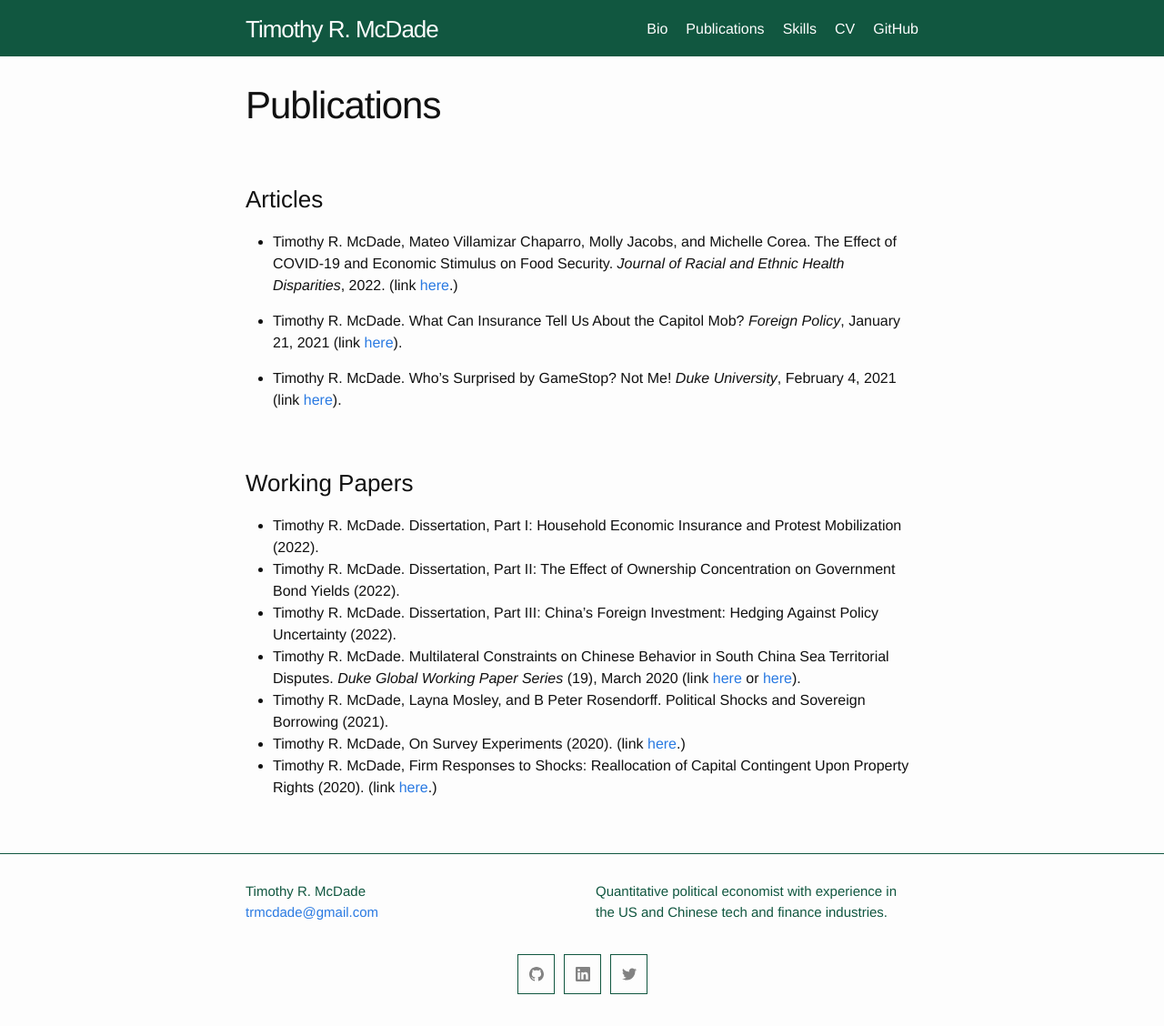
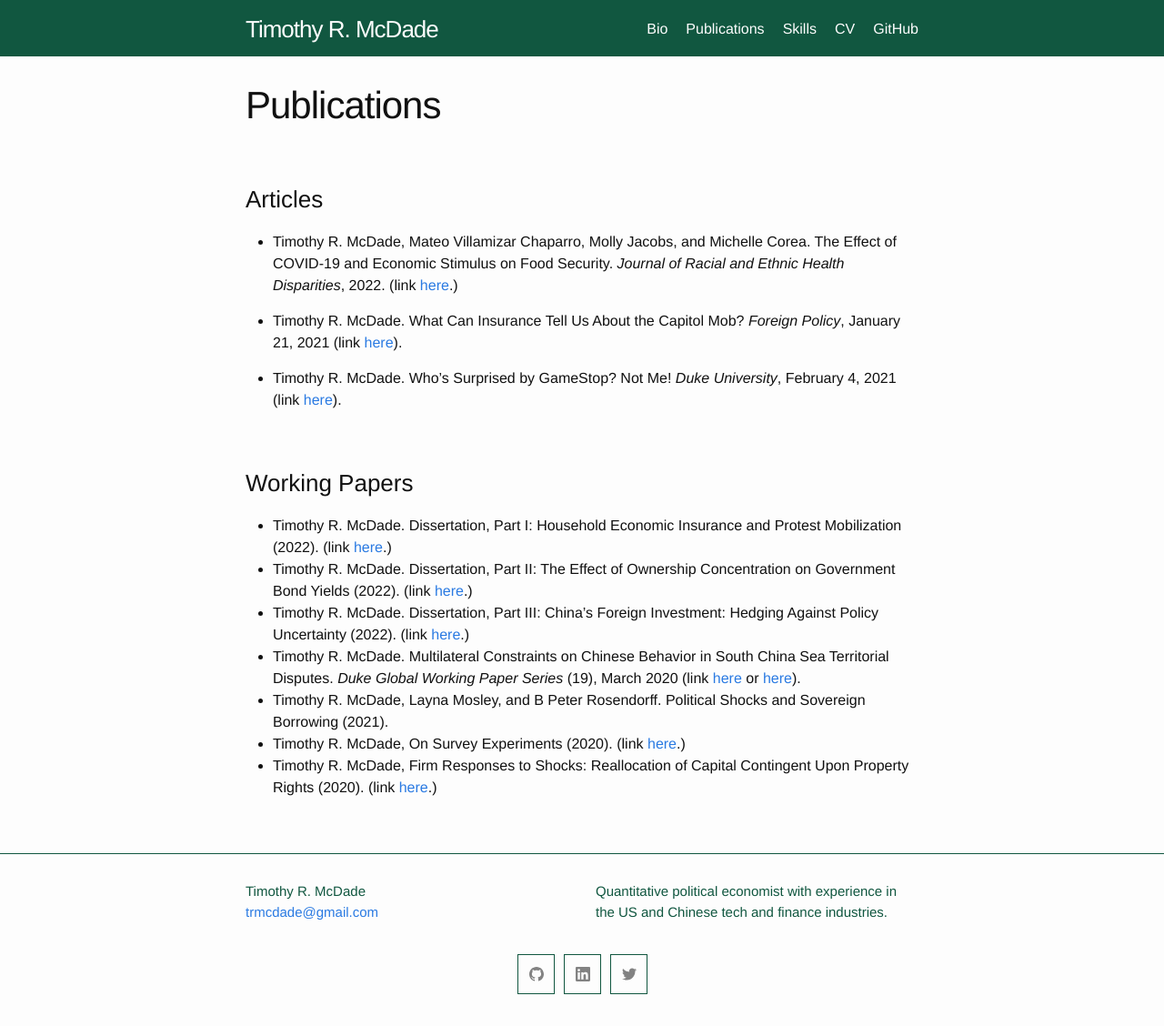
Before and after one commit to trmcdade/trmcdade.github.io, a Jekyll site: the page built from publications.md, in a window 1280 px wide. Shown: the whole page at 91% size. Built offline with Jekyll 4.4.1, drawn with Linux system fonts in a browser that asks for light colours; our own code applies the rules of GitHub Pages for plain Markdown files.

Commit message:
adding diss

```diff
--- a/publications.md
+++ b/publications.md
@@ -13,9 +13,9 @@ title: Publications
 
 ### Working Papers
 
-  - Timothy R. McDade. Dissertation, Part I: Household Economic Insurance and Protest Mobilization (2022).
-  - Timothy R. McDade. Dissertation, Part II: The Effect of Ownership Concentration on Government Bond Yields (2022).
-  - Timothy R. McDade. Dissertation, Part III: China's Foreign Investment: Hedging Against Policy Uncertainty (2022).
+  - Timothy R. McDade. Dissertation, Part I: Household Economic Insurance and Protest Mobilization (2022). (link <a href="assets/papers/McDade Economic Channels for Influence Over Goverments 2022.pdf">here</a>.)
+  - Timothy R. McDade. Dissertation, Part II: The Effect of Ownership Concentration on Government Bond Yields (2022). (link <a href="assets/papers/McDade Economic Channels for Influence Over Goverments 2022.pdf">here</a>.)
+  - Timothy R. McDade. Dissertation, Part III: China's Foreign Investment: Hedging Against Policy Uncertainty (2022). (link <a href="assets/papers/McDade Economic Channels for Influence Over Goverments 2022.pdf">here</a>.)
   - Timothy R. McDade. Multilateral Constraints on Chinese Behavior in South China Sea Territorial Disputes. *Duke Global Working Paper Series* (19), March 2020 (link [here](https://ssrn.com/abstract=3552183) or [here](http://dx.doi.org/10.2139/ssrn.3552183)).
   - Timothy R. McDade, Layna Mosley, and B Peter Rosendorff. Political Shocks and Sovereign Borrowing (2021).
   - Timothy R. McDade, On Survey Experiments (2020). (link <a href="assets/papers/McDade_Survey_Experiments_20200608.pdf">here</a>.)
```
Also changed, not shown: 2 other files.
